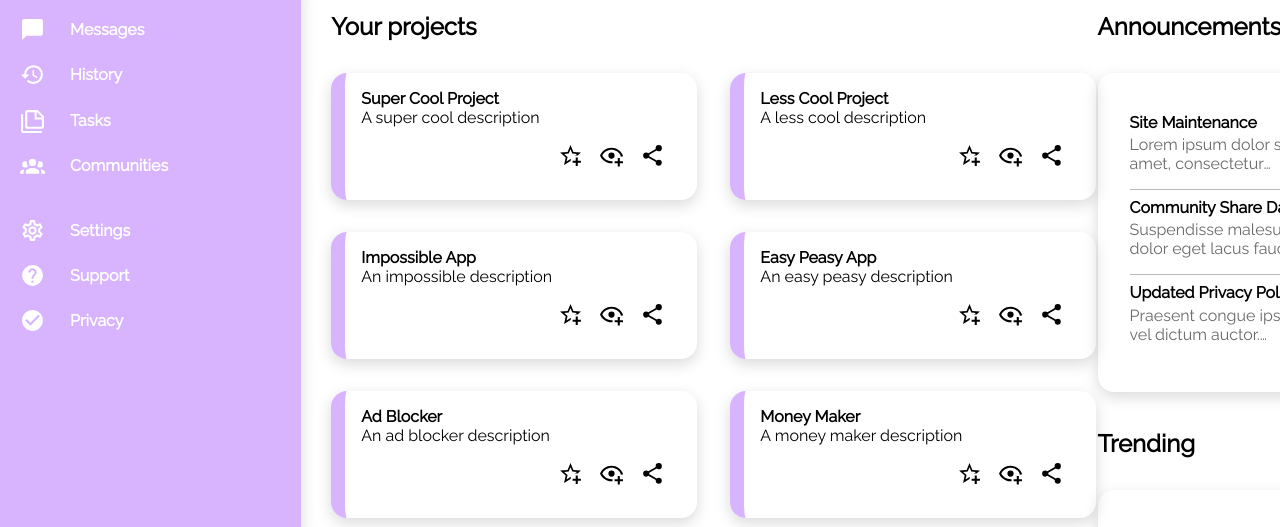
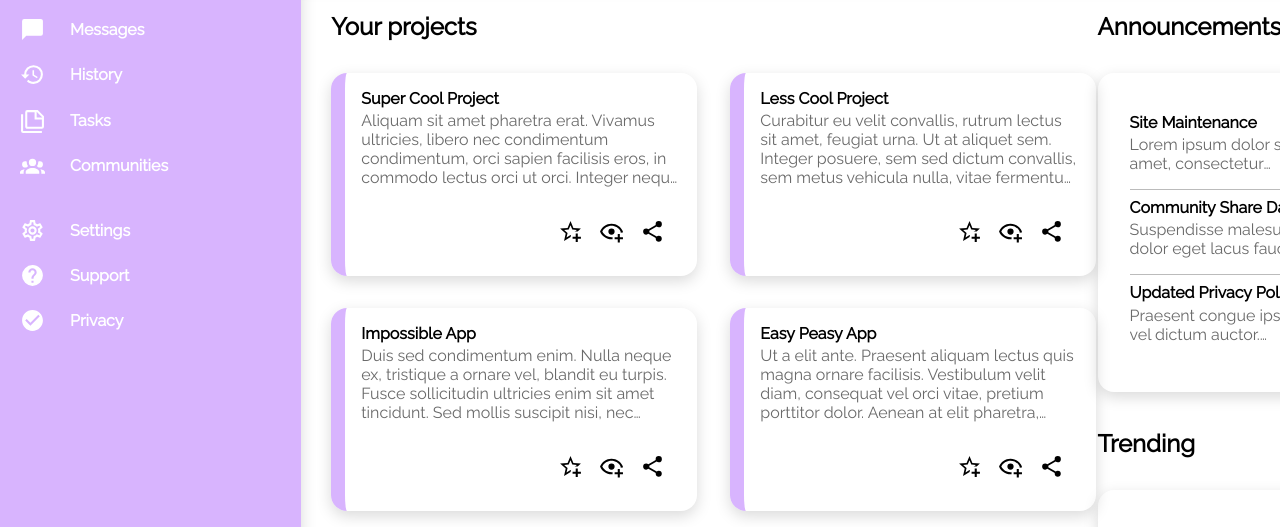
Before and after one commit to raymart-evangelista/admin_dashboard, a plain HTML site: page index.html in a window 1280 px wide. Shown: the part 223-750 px from the top of the page. Drawn offline with Linux system fonts and the light colour scheme.

Commit message:
add more project description text

```diff
--- a/index.html
+++ b/index.html
@@ -102,7 +102,7 @@
           <div></div>
           <div class="project-container">
             <div class="project-title">Super Cool Project</div>
-            <div class="project-desc">A super cool description</div>
+            <div class="project-desc">Aliquam sit amet pharetra erat. Vivamus ultricies, libero nec condimentum condimentum, orci sapien facilisis eros, in commodo lectus orci ut orci. Integer neque ipsum, faucibus tincidunt mi id, congue interdum elit. Maecenas egestas feugiat sem, vitae tristique odio lobortis sit amet. Duis scelerisque accumsan nisl, eu iaculis ex bibendum volutpat. Morbi eu nisi quam. Suspendisse laoreet mattis pulvinar.</div>
             <div class="social-media-button-container">
               <svg class="star-icon icon" xmlns="http://www.w3.org/2000/svg" viewBox="0 0 24 24"><path d="M5.8 21L7.4 14L2 9.2L9.2 8.6L12 2L14.8 8.6L22 9.2L18.8 12H18C17.3 12 16.6 12.1 15.9 12.4L18.1 10.5L13.7 10.1L12 6.1L10.3 10.1L5.9 10.5L9.2 13.4L8.2 17.7L12 15.4L12.5 15.7C12.3 16.2 12.1 16.8 12.1 17.3L5.8 21M17 14V17H14V19H17V22H19V19H22V17H19V14H17Z" /></svg>
               <svg class="eye-icon icon" xmlns="http://www.w3.org/2000/svg" viewBox="0 0 24 24"><path d="M12,4.5C7,4.5 2.73,7.61 1,12C2.73,16.39 7,19.5 12,19.5C12.36,19.5 12.72,19.5 13.08,19.45C13.03,19.13 13,18.82 13,18.5C13,18.14 13.04,17.78 13.1,17.42C12.74,17.46 12.37,17.5 12,17.5C8.24,17.5 4.83,15.36 3.18,12C4.83,8.64 8.24,6.5 12,6.5C15.76,6.5 19.17,8.64 20.82,12C20.7,12.24 20.56,12.45 20.43,12.68C21.09,12.84 21.72,13.11 22.29,13.5C22.56,13 22.8,12.5 23,12C21.27,7.61 17,4.5 12,4.5M12,9A3,3 0 0,0 9,12A3,3 0 0,0 12,15A3,3 0 0,0 15,12A3,3 0 0,0 12,9M18,14.5V17.5H15V19.5H18V22.5H20V19.5H23V17.5H20V14.5H18Z" /></svg>
@@ -111,7 +111,7 @@
           </div>
           <div class="project-container">
             <div class="project-title">Less Cool Project</div>
-            <div class="project-desc">A less cool description</div>
+            <div class="project-desc">Curabitur eu velit convallis, rutrum lectus sit amet, feugiat urna. Ut at aliquet sem. Integer posuere, sem sed dictum convallis, sem metus vehicula nulla, vitae fermentum libero ligula a leo. Maecenas consectetur mollis pretium. Morbi a urna convallis, facilisis est eget, commodo sapien. Nulla elementum gravida aliquam. Vivamus imperdiet mauris lorem, non fermentum neque ornare eu.</div>
             <div class="social-media-button-container">
               <svg class="star-icon icon" xmlns="http://www.w3.org/2000/svg" viewBox="0 0 24 24"><path d="M5.8 21L7.4 14L2 9.2L9.2 8.6L12 2L14.8 8.6L22 9.2L18.8 12H18C17.3 12 16.6 12.1 15.9 12.4L18.1 10.5L13.7 10.1L12 6.1L10.3 10.1L5.9 10.5L9.2 13.4L8.2 17.7L12 15.4L12.5 15.7C12.3 16.2 12.1 16.8 12.1 17.3L5.8 21M17 14V17H14V19H17V22H19V19H22V17H19V14H17Z" /></svg>
               <svg class="eye-icon icon" xmlns="http://www.w3.org/2000/svg" viewBox="0 0 24 24"><path d="M12,4.5C7,4.5 2.73,7.61 1,12C2.73,16.39 7,19.5 12,19.5C12.36,19.5 12.72,19.5 13.08,19.45C13.03,19.13 13,18.82 13,18.5C13,18.14 13.04,17.78 13.1,17.42C12.74,17.46 12.37,17.5 12,17.5C8.24,17.5 4.83,15.36 3.18,12C4.83,8.64 8.24,6.5 12,6.5C15.76,6.5 19.17,8.64 20.82,12C20.7,12.24 20.56,12.45 20.43,12.68C21.09,12.84 21.72,13.11 22.29,13.5C22.56,13 22.8,12.5 23,12C21.27,7.61 17,4.5 12,4.5M12,9A3,3 0 0,0 9,12A3,3 0 0,0 12,15A3,3 0 0,0 15,12A3,3 0 0,0 12,9M18,14.5V17.5H15V19.5H18V22.5H20V19.5H23V17.5H20V14.5H18Z" /></svg>
@@ -120,7 +120,7 @@
           </div>
           <div class="project-container">
             <div class="project-title">Impossible App</div>
-            <div class="project-desc">An impossible description</div>
+            <div class="project-desc">Duis sed condimentum enim. Nulla neque ex, tristique a ornare vel, blandit eu turpis. Fusce sollicitudin ultricies enim sit amet tincidunt. Sed mollis suscipit nisi, nec tincidunt enim facilisis id. Maecenas dictum risus et risus consequat ultrices. Aliquam hendrerit mi et dictum sollicitudin. Phasellus ut finibus libero. Donec lacus eros, elementum quis odio ac, mattis tempus leo.</div>
             <div class="social-media-button-container">
               <svg class="star-icon icon" xmlns="http://www.w3.org/2000/svg" viewBox="0 0 24 24"><path d="M5.8 21L7.4 14L2 9.2L9.2 8.6L12 2L14.8 8.6L22 9.2L18.8 12H18C17.3 12 16.6 12.1 15.9 12.4L18.1 10.5L13.7 10.1L12 6.1L10.3 10.1L5.9 10.5L9.2 13.4L8.2 17.7L12 15.4L12.5 15.7C12.3 16.2 12.1 16.8 12.1 17.3L5.8 21M17 14V17H14V19H17V22H19V19H22V17H19V14H17Z" /></svg>
               <svg class="eye-icon icon" xmlns="http://www.w3.org/2000/svg" viewBox="0 0 24 24"><path d="M12,4.5C7,4.5 2.73,7.61 1,12C2.73,16.39 7,19.5 12,19.5C12.36,19.5 12.72,19.5 13.08,19.45C13.03,19.13 13,18.82 13,18.5C13,18.14 13.04,17.78 13.1,17.42C12.74,17.46 12.37,17.5 12,17.5C8.24,17.5 4.83,15.36 3.18,12C4.83,8.64 8.24,6.5 12,6.5C15.76,6.5 19.17,8.64 20.82,12C20.7,12.24 20.56,12.45 20.43,12.68C21.09,12.84 21.72,13.11 22.29,13.5C22.56,13 22.8,12.5 23,12C21.27,7.61 17,4.5 12,4.5M12,9A3,3 0 0,0 9,12A3,3 0 0,0 12,15A3,3 0 0,0 15,12A3,3 0 0,0 12,9M18,14.5V17.5H15V19.5H18V22.5H20V19.5H23V17.5H20V14.5H18Z" /></svg>
@@ -129,7 +129,7 @@
           </div>
           <div class="project-container">
             <div class="project-title">Easy Peasy App</div>
-            <div class="project-desc">An easy peasy description</div>
+            <div class="project-desc">Ut a elit ante. Praesent aliquam lectus quis magna ornare facilisis. Vestibulum velit diam, consequat vel orci vitae, pretium porttitor dolor. Aenean at elit pharetra, malesuada quam at, ultrices lacus. In gravida lectus a lectus interdum iaculis. Mauris tincidunt enim vel lectus rhoncus, iaculis ultricies nunc ornare. Aenean metus est, porttitor id ultricies eu, accumsan sit amet elit. Quisque sit amet metus purus. Mauris eu tempor nunc.</div>
             <div class="social-media-button-container">
               <svg class="star-icon icon" xmlns="http://www.w3.org/2000/svg" viewBox="0 0 24 24"><path d="M5.8 21L7.4 14L2 9.2L9.2 8.6L12 2L14.8 8.6L22 9.2L18.8 12H18C17.3 12 16.6 12.1 15.9 12.4L18.1 10.5L13.7 10.1L12 6.1L10.3 10.1L5.9 10.5L9.2 13.4L8.2 17.7L12 15.4L12.5 15.7C12.3 16.2 12.1 16.8 12.1 17.3L5.8 21M17 14V17H14V19H17V22H19V19H22V17H19V14H17Z" /></svg>
               <svg class="eye-icon icon" xmlns="http://www.w3.org/2000/svg" viewBox="0 0 24 24"><path d="M12,4.5C7,4.5 2.73,7.61 1,12C2.73,16.39 7,19.5 12,19.5C12.36,19.5 12.72,19.5 13.08,19.45C13.03,19.13 13,18.82 13,18.5C13,18.14 13.04,17.78 13.1,17.42C12.74,17.46 12.37,17.5 12,17.5C8.24,17.5 4.83,15.36 3.18,12C4.83,8.64 8.24,6.5 12,6.5C15.76,6.5 19.17,8.64 20.82,12C20.7,12.24 20.56,12.45 20.43,12.68C21.09,12.84 21.72,13.11 22.29,13.5C22.56,13 22.8,12.5 23,12C21.27,7.61 17,4.5 12,4.5M12,9A3,3 0 0,0 9,12A3,3 0 0,0 12,15A3,3 0 0,0 15,12A3,3 0 0,0 12,9M18,14.5V17.5H15V19.5H18V22.5H20V19.5H23V17.5H20V14.5H18Z" /></svg>
@@ -138,7 +138,7 @@
           </div>
           <div class="project-container">
             <div class="project-title">Ad Blocker</div>
-            <div class="project-desc">An ad blocker description</div>
+            <div class="project-desc">Proin nulla lacus, pulvinar non placerat ac, rutrum sit amet enim. Maecenas porta nulla justo, volutpat maximus mi vulputate a. Etiam metus ex, mollis nec consectetur vitae, tempus ut neque. Vestibulum ut eros ullamcorper, viverra tortor vel, dictum magna. Maecenas ut fermentum orci, nec finibus felis. Ut lacinia lorem a augue auctor porttitor. Aenean pretium consequat massa, ac eleifend urna luctus ac.</div>
             <div class="social-media-button-container">
               <svg class="star-icon icon" xmlns="http://www.w3.org/2000/svg" viewBox="0 0 24 24"><path d="M5.8 21L7.4 14L2 9.2L9.2 8.6L12 2L14.8 8.6L22 9.2L18.8 12H18C17.3 12 16.6 12.1 15.9 12.4L18.1 10.5L13.7 10.1L12 6.1L10.3 10.1L5.9 10.5L9.2 13.4L8.2 17.7L12 15.4L12.5 15.7C12.3 16.2 12.1 16.8 12.1 17.3L5.8 21M17 14V17H14V19H17V22H19V19H22V17H19V14H17Z" /></svg>
               <svg class="eye-icon icon" xmlns="http://www.w3.org/2000/svg" viewBox="0 0 24 24"><path d="M12,4.5C7,4.5 2.73,7.61 1,12C2.73,16.39 7,19.5 12,19.5C12.36,19.5 12.72,19.5 13.08,19.45C13.03,19.13 13,18.82 13,18.5C13,18.14 13.04,17.78 13.1,17.42C12.74,17.46 12.37,17.5 12,17.5C8.24,17.5 4.83,15.36 3.18,12C4.83,8.64 8.24,6.5 12,6.5C15.76,6.5 19.17,8.64 20.82,12C20.7,12.24 20.56,12.45 20.43,12.68C21.09,12.84 21.72,13.11 22.29,13.5C22.56,13 22.8,12.5 23,12C21.27,7.61 17,4.5 12,4.5M12,9A3,3 0 0,0 9,12A3,3 0 0,0 12,15A3,3 0 0,0 15,12A3,3 0 0,0 12,9M18,14.5V17.5H15V19.5H18V22.5H20V19.5H23V17.5H20V14.5H18Z" /></svg>
@@ -147,7 +147,7 @@
           </div>
           <div class="project-container">
             <div class="project-title">Money Maker</div>
-            <div class="project-desc">A money maker description</div>
+            <div class="project-desc">Cras nunc mauris, maximus nec condimentum sed, suscipit tincidunt libero. Donec vitae faucibus justo, at suscipit nibh. Morbi sodales urna ut purus fringilla consequat. Ut semper, nisi in commodo condimentum, enim sapien congue augue, aliquam varius nibh leo et mi. Nunc dapibus nec tortor eu tempus. Nulla egestas nulla quis nibh sollicitudin pretium. Suspendisse gravida eros ante, eget dapibus libero laoreet sed.</div>
             <div class="social-media-button-container">
               <svg class="star-icon icon" xmlns="http://www.w3.org/2000/svg" viewBox="0 0 24 24"><path d="M5.8 21L7.4 14L2 9.2L9.2 8.6L12 2L14.8 8.6L22 9.2L18.8 12H18C17.3 12 16.6 12.1 15.9 12.4L18.1 10.5L13.7 10.1L12 6.1L10.3 10.1L5.9 10.5L9.2 13.4L8.2 17.7L12 15.4L12.5 15.7C12.3 16.2 12.1 16.8 12.1 17.3L5.8 21M17 14V17H14V19H17V22H19V19H22V17H19V14H17Z" /></svg>
               <svg class="eye-icon icon" xmlns="http://www.w3.org/2000/svg" viewBox="0 0 24 24"><path d="M12,4.5C7,4.5 2.73,7.61 1,12C2.73,16.39 7,19.5 12,19.5C12.36,19.5 12.72,19.5 13.08,19.45C13.03,19.13 13,18.82 13,18.5C13,18.14 13.04,17.78 13.1,17.42C12.74,17.46 12.37,17.5 12,17.5C8.24,17.5 4.83,15.36 3.18,12C4.83,8.64 8.24,6.5 12,6.5C15.76,6.5 19.17,8.64 20.82,12C20.7,12.24 20.56,12.45 20.43,12.68C21.09,12.84 21.72,13.11 22.29,13.5C22.56,13 22.8,12.5 23,12C21.27,7.61 17,4.5 12,4.5M12,9A3,3 0 0,0 9,12A3,3 0 0,0 12,15A3,3 0 0,0 15,12A3,3 0 0,0 12,9M18,14.5V17.5H15V19.5H18V22.5H20V19.5H23V17.5H20V14.5H18Z" /></svg>
--- a/style.css
+++ b/style.css
@@ -188,6 +188,19 @@ button {
   width: 40vh;
 }
 
+.project-desc {
+  overflow: hidden;
+  text-overflow: ellipsis;
+  display: -webkit-box;
+  -webkit-line-clamp: 4; /* number of lines to show */
+          line-clamp: 4;
+  -webkit-box-orient: vertical;
+  color: rgb(106, 106, 106);
+
+  margin-bottom: 1rem;
+  margin-top: .2rem
+}
+
 .social-media-button-container {
   display: flex;
   justify-content: flex-end;
```
